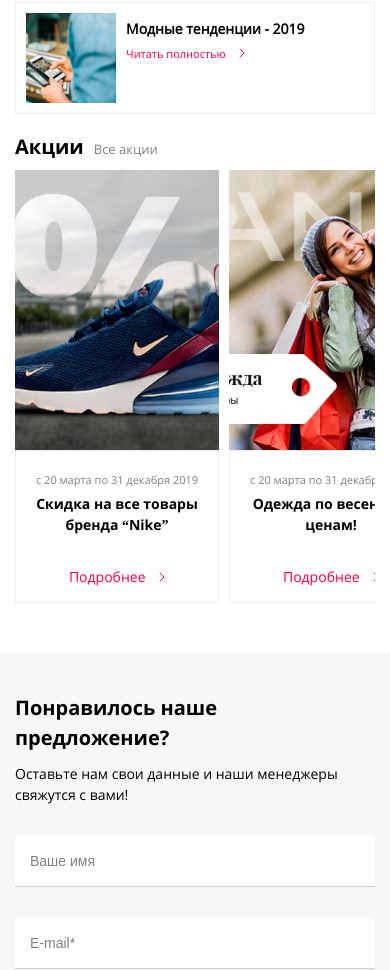
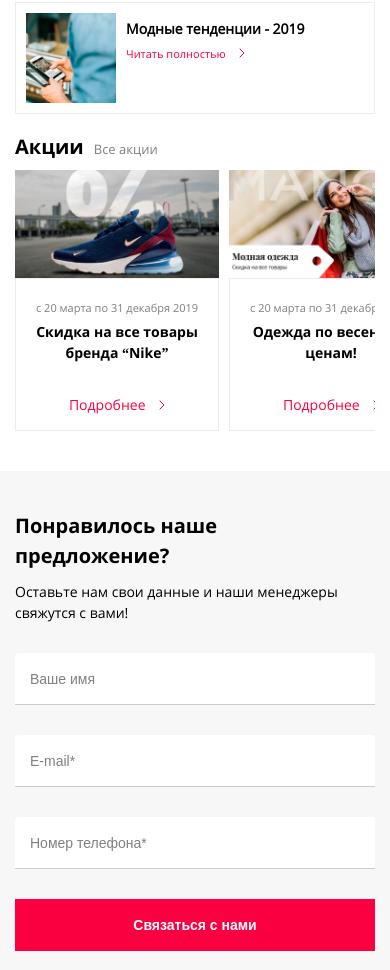
Before and after one commit to sotbit/learnFront-Scorobogatiy, a plain HTML site: page source/index.html in a window 390 px wide. Shown: the part 4752-5722 px from the top of the page. Drawn offline with Linux system fonts and the light colour scheme.

Commit message:
fix style

```diff
--- a/source/scss/style.scss
+++ b/source/scss/style.scss
@@ -1616,7 +1616,11 @@ body {
 
 @media(max-width:1343px) {
     .actions__item-img-wrap {
-        height: 210px;
+        flex-basis: 210px;
+    }
+
+    .actions__item {
+        height: 371px;
     }
 }
 
@@ -1645,8 +1649,12 @@ body {
     }
 
     .actions__item-img-wrap {
-        height: 190px;
+        flex-basis: 190px;
         margin-bottom: 0;
+    }
+
+    .actions__item {
+        height: 323px;
     }
 
     .actions__item-date {
@@ -1681,7 +1689,11 @@ body {
     }
 
     .actions__item-img-wrap {
-        height: 144px;
+        flex-basis: 144px;
+    }
+
+    .actions__item {
+        height: 261px;
     }
 
     .actions__item-date {
```
Also changed, not shown: source/css/style.css.
